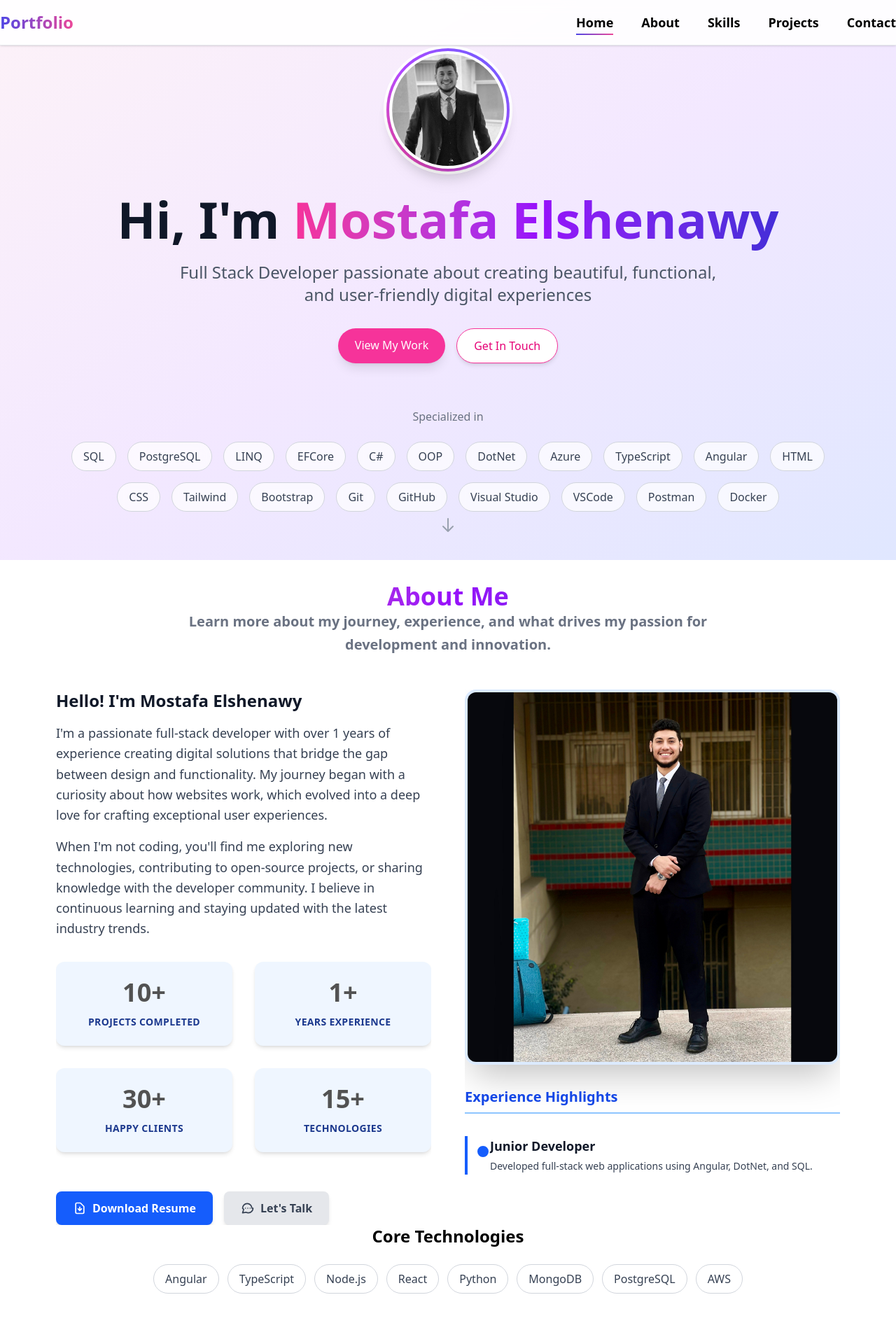
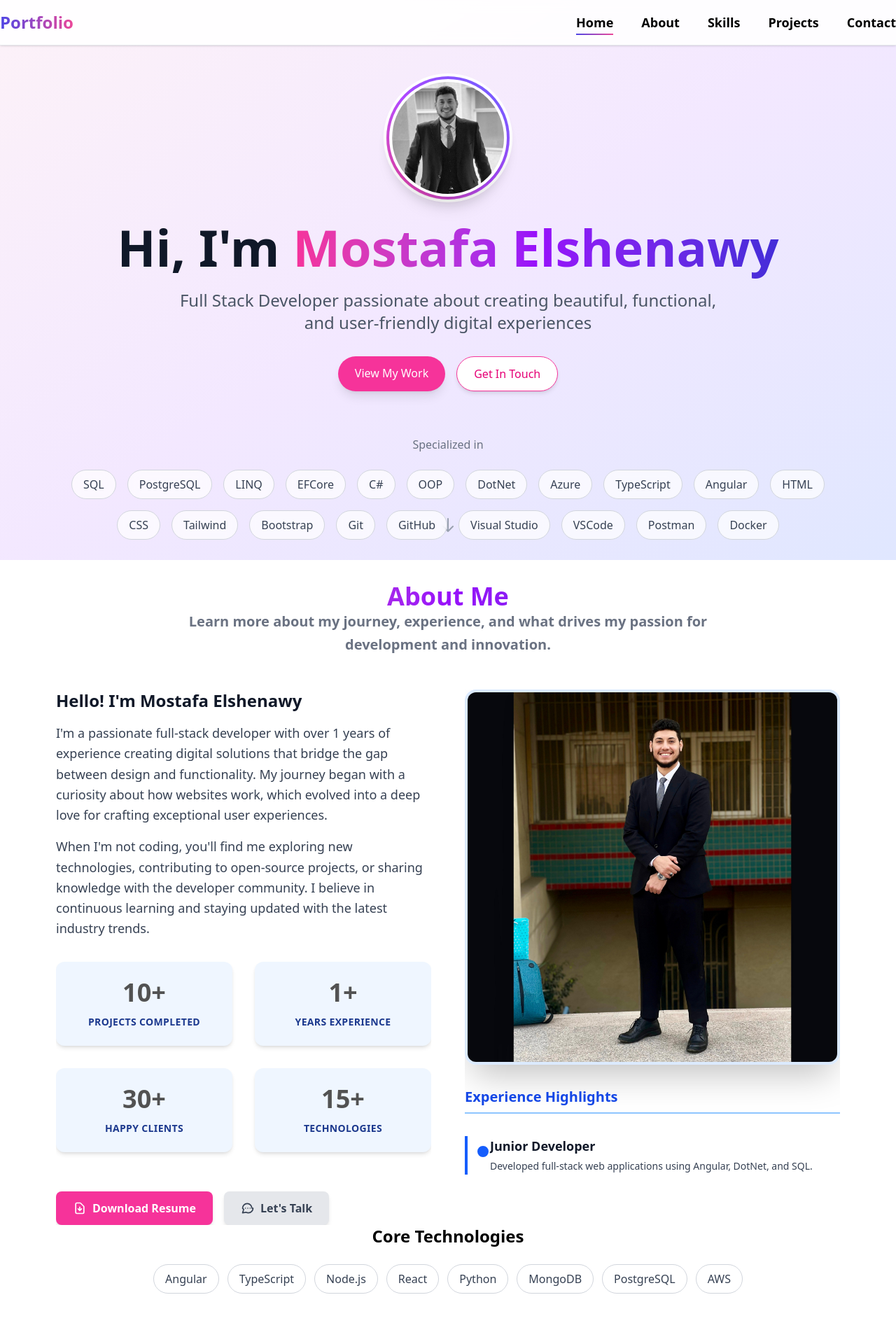
Before and after one commit to M4Shenawy1702/Portfolio, an Angular app: page / in a window 1280 px wide. Shown: the top 1920 px of the page at 70% size. Built offline with nearby package versions, Linux system fonts and the light colour scheme.

Commit message:
Fix Icons Problem

```diff
--- a/angular.json
+++ b/angular.json
@@ -31,6 +31,7 @@
               }
             ],
             "styles": [
+              "node_modules/remixicon/fonts/remixicon.css",
               "src/styles.css"
             ]
           },
--- a/package.json
+++ b/package.json
@@ -18,6 +18,7 @@
     "@angular/router": "^20.0.0",
     "@tailwindcss/postcss": "^4.1.11",
     "postcss": "^8.5.6",
+    "remixicon": "^4.6.0",
     "rxjs": "~7.8.0",
     "tailwindcss": "^4.1.11",
     "tslib": "^2.3.0",
--- a/src/app/Component/about.componenet/about.component.html
+++ b/src/app/Component/about.componenet/about.component.html
@@ -37,14 +37,19 @@
 
                 <!-- Call to Action Buttons -->
                 <div class="flex flex-col sm:flex-row gap-4 pt-6 animate-slide-in" style="animation-delay: 0.6s;">
-                    <button (click)="downloadResume()"
-                        class="bg-blue-600 text-white font-semibold px-6 py-3 rounded-lg shadow-md transition duration-300 hover:bg-blue-700 flex items-center">
+                    <button (click)="downloadResume()" class="bg-pink-500 text-white font-semibold px-6 py-3 rounded-lg shadow-md transition duration-300
+                    hover:bg-gradient-to-br hover:from-pink-500 hover:to-indigo-600
+                    hover:rounded-2xl hover:shadow-lg flex items-center transition duration-300">
+
                         <svg class="w-5 h-5 mr-2" fill="none" stroke="currentColor" viewBox="0 0 24 24">
                             <path stroke-linecap="round" stroke-linejoin="round" stroke-width="2"
                                 d="M12 10v6m0 0l-3-3m3 3l3-3m2 8H7a2 2 0 01-2-2V5a2 2 0 012-2h5.586a1 1 0 01.707.293l5.414 5.414a1 1 0 01.293.707V19a2 2 0 01-2 2z" />
                         </svg>
+
                         Download Resume
                     </button>
+
+
 
                     <a href="#contact"
                         class="bg-gray-200 text-gray-700 font-semibold px-6 py-3 rounded-lg shadow-md transition duration-300 hover:bg-gray-300 flex items-center">
--- a/src/app/Component/contact.component/contact.component.html
+++ b/src/app/Component/contact.component/contact.component.html
@@ -26,12 +26,16 @@
         <!-- Contact Cards -->
         <div class="space-y-4">
           <div *ngFor="let contact of contactInfo; let i = index"
-            class="flex items-start gap-4 p-5 bg-white rounded-xl hover:shadow-md transition-all duration-300 animate-slide-up"
+            class="flex items-center gap-4 p-5 bg-white rounded-xl hover:shadow-md transition-all duration-300 animate-slide-up"
             [ngStyle]="{ animationDelay: (i * 0.1) + 's' }">
+
+            <!-- Center icon vertically and horizontally -->
             <div class="w-12 h-12 flex items-center justify-center rounded-lg bg-primary-100 text-primary-600 text-xl">
               <div [innerHTML]="contact.icon"></div>
             </div>
-            <div>
+
+            <!-- Align text vertically centered -->
+            <div class="flex flex-col justify-center">
               <h4 class="font-semibold text-secondary-900">{{ contact.title }}</h4>
               <p class="text-secondary-600 text-sm mb-1">{{ contact.subtitle }}</p>
               <a [href]="contact.link"
--- a/src/app/Component/contact.component/contact.component.ts
+++ b/src/app/Component/contact.component/contact.component.ts
@@ -46,12 +46,12 @@ export class ContactComponent {
     {
       name: 'LinkedIn',
       url: 'https://www.linkedin.com/in/m4elshenawy/',
-      icon: '<svg class="w-5 h-5" fill="currentColor" viewBox="0 0 24 24"><path d="M20.447 20.452h-3.554v-5.569c0-1.328-.027-3.037-1.852-3.037-1.853 0-2.136 1.445-2.136 2.939v5.667H9.351V9h3.414v1.561h.046c.477-.9 1.637-1.85 3.37-1.85 3.601 0 4.267 2.37 4.267 5.455v6.286zM5.337 7.433c-1.144 0-2.063-.926-2.063-2.065 0-1.138.92-2.063 2.063-2.063 1.14 0 2.064.925 2.064 2.063 0 1.139-.925 2.065-2.064 2.065zm1.782 13.019H3.555V9h3.564v11.452zM22.225 0H1.771C.792 0 0 .774 0 1.729v20.542C0 23.227.792 24 1.771 24h20.451C23.2 24 24 23.227 24 22.271V1.729C24 .774 23.2 0 22.222 0h.003z"/></svg>'
+      icon: '<i class="ri-linkedin-fill"></i>'
     },
     {
       name: 'GitHub',
       url: 'https://github.com/M4Shenawy1702',
-      icon: '<svg class="w-5 h-5" fill="currentColor" viewBox="0 0 24 24"><path d="M12 2C6.477 2 2 6.484 2 12.017c0 4.425 2.865 8.18 6.839 9.504.5.092.682-.217.682-.483 0-.237-.008-.868-.013-1.703-2.782.605-3.369-1.343-3.369-1.343-.454-1.158-1.11-1.466-1.11-1.466-.908-.62.069-.608.069-.608 1.003.07 1.531 1.032 1.531 1.032.892 1.53 2.341 1.088 2.91.832.092-.647.35-1.088.636-1.338-2.22-.253-4.555-1.113-4.555-4.951 0-1.093.39-1.988 1.029-2.688-.103-.253-.446-1.272.098-2.65 0 0 .84-.27 2.75 1.026A9.564 9.564 0 0112 6.844c.85.004 1.705.115 2.504.337 1.909-1.296 2.747-1.027 2.747-1.027.546 1.379.202 2.398.1 2.651.64.7 1.028 1.595 1.028 2.688 0 3.848-2.339 4.695-4.566 4.943.359.309.678.92.678 1.855 0 1.338-.012 2.419-.012 2.747 0 .268.18.58.688.482A10.019 10.019 0 0022 12.017C22 6.484 17.522 2 12 2z"/></svg>'
+      icon: '<i class="ri-github-fill"></i>'
     },
   ];
 
--- a/src/app/Component/footer.component/footer.component.ts
+++ b/src/app/Component/footer.component/footer.component.ts
@@ -11,16 +11,17 @@ import { Component } from '@angular/core';
 export class FooterComponent {
   currentYear = new Date().getFullYear();
 
+
   socialLinks = [
     {
       name: 'LinkedIn',
       url: 'https://www.linkedin.com/in/m4elshenawy/',
-      icon: '<svg class="w-5 h-5" fill="currentColor" viewBox="0 0 24 24"><path d="M20.447 20.452h-3.554v-5.569c0-1.328-.027-3.037-1.852-3.037-1.853 0-2.136 1.445-2.136 2.939v5.667H9.351V9h3.414v1.561h.046c.477-.9 1.637-1.85 3.37-1.85 3.601 0 4.267 2.37 4.267 5.455v6.286zM5.337 7.433c-1.144 0-2.063-.926-2.063-2.065 0-1.138.92-2.063 2.063-2.063 1.14 0 2.064.925 2.064 2.063 0 1.139-.925 2.065-2.064 2.065zm1.782 13.019H3.555V9h3.564v11.452zM22.225 0H1.771C.792 0 0 .774 0 1.729v20.542C0 23.227.792 24 1.771 24h20.451C23.2 24 24 23.227 24 22.271V1.729C24 .774 23.2 0 22.222 0h.003z"/></svg>'
+      icon: '<i class="ri-linkedin-fill"></i>'
     },
     {
       name: 'GitHub',
       url: 'https://github.com/M4Shenawy1702',
-      icon: '<svg class="w-5 h-5" fill="currentColor" viewBox="0 0 24 24"><path d="M12 2C6.477 2 2 6.484 2 12.017c0 4.425 2.865 8.18 6.839 9.504.5.092.682-.217.682-.483 0-.237-.008-.868-.013-1.703-2.782.605-3.369-1.343-3.369-1.343-.454-1.158-1.11-1.466-1.11-1.466-.908-.62.069-.608.069-.608 1.003.07 1.531 1.032 1.531 1.032.892 1.53 2.341 1.088 2.91.832.092-.647.35-1.088.636-1.338-2.22-.253-4.555-1.113-4.555-4.951 0-1.093.39-1.988 1.029-2.688-.103-.253-.446-1.272.098-2.65 0 0 .84-.27 2.75 1.026A9.564 9.564 0 0112 6.844c.85.004 1.705.115 2.504.337 1.909-1.296 2.747-1.027 2.747-1.027.546 1.379.202 2.398.1 2.651.64.7 1.028 1.595 1.028 2.688 0 3.848-2.339 4.695-4.566 4.943.359.309.678.92.678 1.855 0 1.338-.012 2.419-.012 2.747 0 .268.18.58.688.482A10.019 10.019 0 0022 12.017C22 6.484 17.522 2 12 2z"/></svg>'
+      icon: '<i class="ri-github-fill"></i>'
     },
   ];
 
--- a/src/app/Component/hero.component/hero.component.html
+++ b/src/app/Component/hero.component/hero.component.html
@@ -1,5 +1,6 @@
 <section id="home"
-  class="h-screen flex items-center justify-center bg-gradient-to-br from-pink-50 via-purple-100 to-indigo-100 relative overflow-hidden px-6 md:px-20">
+  class="min-h-screen pt-20 flex items-center justify-center bg-gradient-to-br from-pink-50 via-purple-100 to-indigo-100 relative overflow-hidden px-6 md:px-20">
+
 
   <!-- Background Animation -->
   <div class="absolute inset-0 overflow-hidden">
--- a/src/app/Component/projects.component/projects.component.html
+++ b/src/app/Component/projects.component/projects.component.html
@@ -83,8 +83,8 @@
 
         <!-- Call to Action -->
         <div class="text-center mt-16">
-            <a href="https://github.com/M4Shenawy1702" target="_blank"
-                class="inline-block bg-pink-500 text-white px-6 py-3 rounded-full font-medium shadow-lg hover:bg-secondary-900 transition">
+            <a href="https://github.com/M4Shenawy1702" target="_blank" class="inline-block bg-pink-500 text-white px-6 py-3 rounded-full font-medium shadow-lg  hover:bg-gradient-to-br hover:from-pink-500 hover:to-indigo-600
+                    hover:rounded-2xl hover:shadow-lg flex items-center transition duration-300">
                 View All Projects on GitHub
             </a>
         </div>
```
Also changed, not shown: 1 other file (tests, documents, lock files or other folders). Lines whose indentation alone changed are shown as unchanged.
